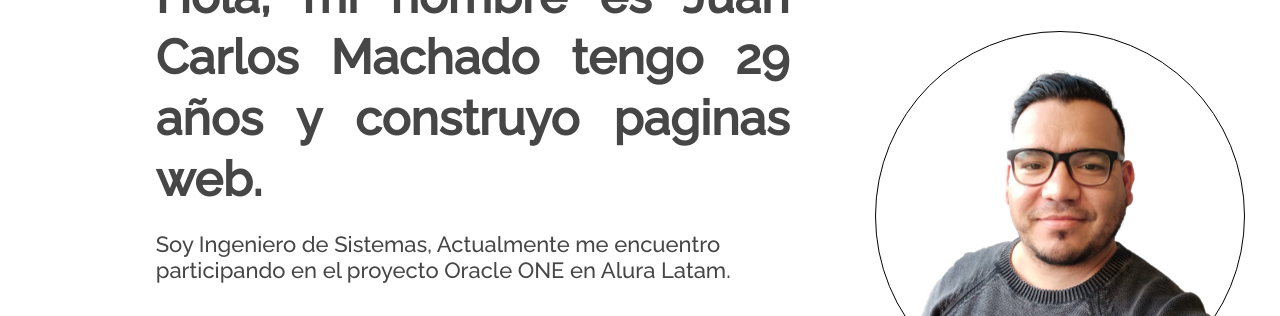
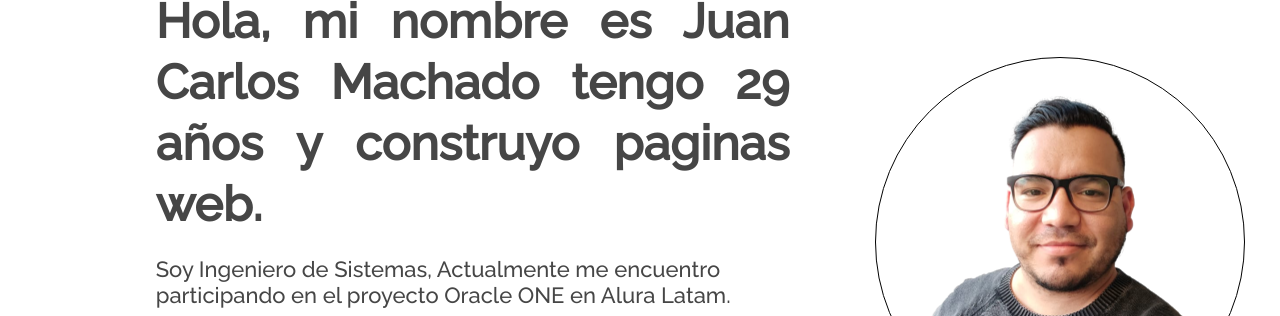
Before and after one commit to juancarlosmachado/Portafolio, a plain HTML site: page index.html in a window 1280 px wide. Shown: the part 65-381 px from the top of the page. Drawn offline with nearby package versions, Linux system fonts and the light colour scheme.

Commit message:
titulo width

```diff
--- a/assets/css/titulo.css
+++ b/assets/css/titulo.css
@@ -1,9 +1,11 @@
+@media (min-width: 1000px) {
 .titulo {
     background-color: #FFF;
     display: grid;
     grid-template-columns: 55% 25%;
     grid-template-rows: 40% 20% 30%;
     justify-content: space-evenly;
+    padding-top: 2%;
 }
 
 .titulo__perfil{
@@ -61,6 +63,7 @@
     color: #464646;
     margin-right: 1.85rem;
     margin-top: 1%;
+}
 }
 
 @media only screen and (max-width: 479px) {
```
